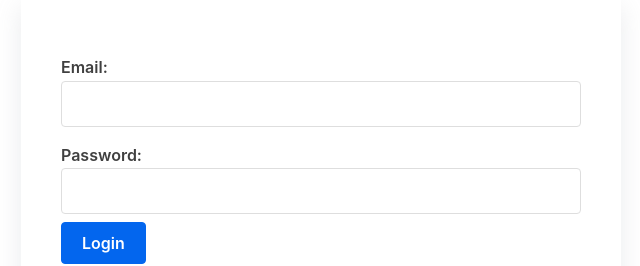
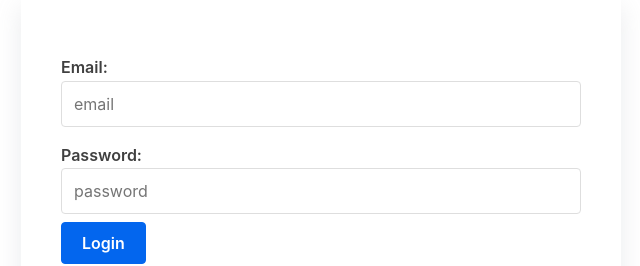
Before and after one commit to peterk6e/Jest-Testing-Library, a React (Create React App) app: page / in a window 1280 px wide. Shown: the part 101-367 px from the top of the page, without its empty margins (319-959 px from the left). Built offline with nearby package versions, Linux system fonts and the light colour scheme.

Commit message:
render test

```diff
--- a/src/components/Login.jsx
+++ b/src/components/Login.jsx
@@ -6,11 +6,11 @@
       <form>
         <label>
           Email:
-          <input type="text" />
+          <input type="email" placeholder="email" />
         </label>
         <label>
           Password:
-          <input type="password" />
+          <input type="password" placeholder="password"/>
         </label>
         <button>Login</button>
       </form>
```
Also changed, not shown: 2 other files (tests, documents, lock files or other folders).
